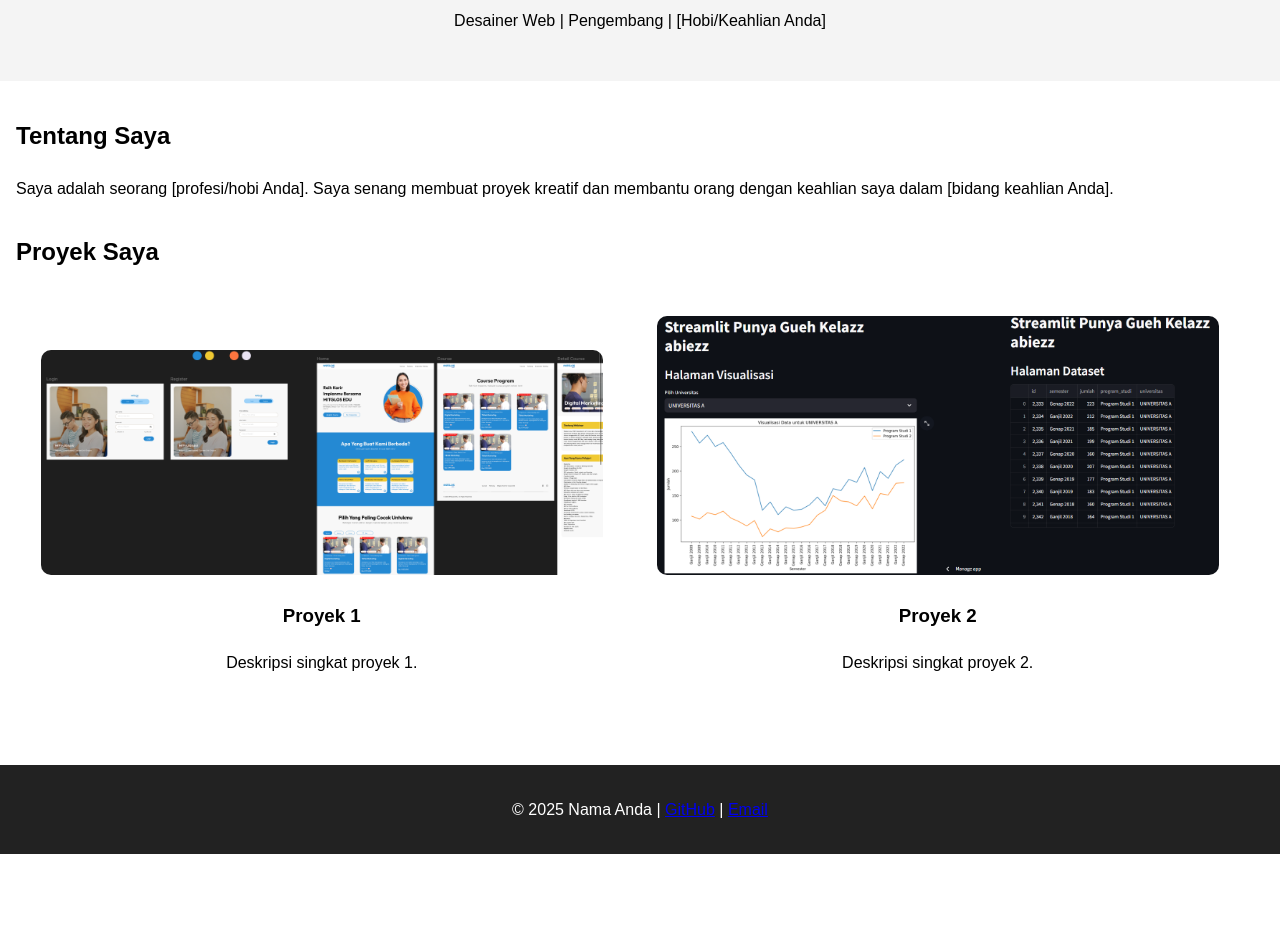
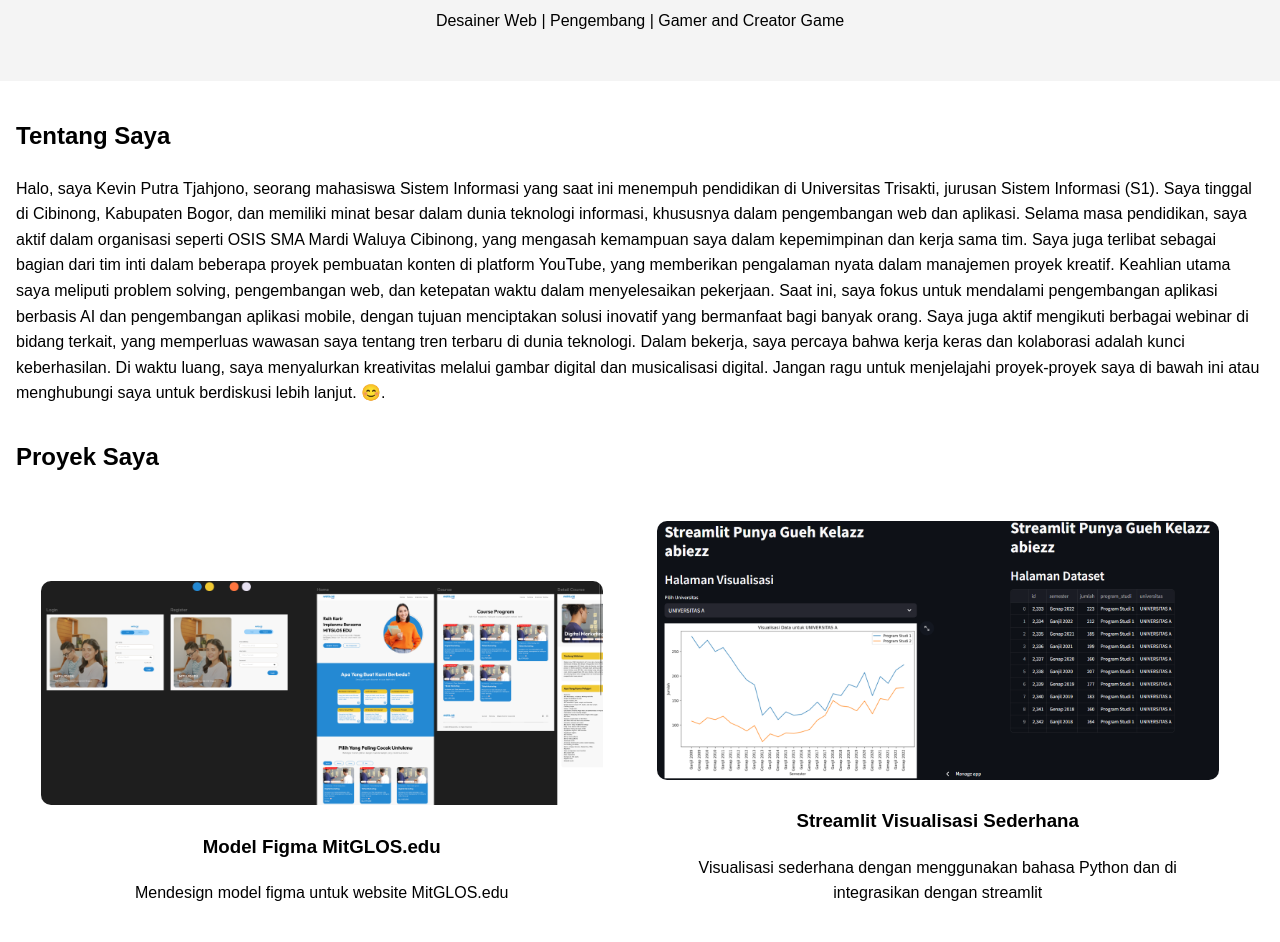
Before and after one commit to kevinputratjahjono/my-portfolio, a plain HTML site: page index.html in a window 1280 px wide. Shown: the part 257-1199 px from the top of the page. Before the commit the page ends 1111 px from the top, so only its background shows below. Drawn offline with Linux system fonts and the light colour scheme.

Commit message:
Update index.html
edit semua

```diff
--- a/index.html
+++ b/index.html
@@ -3,39 +3,39 @@
 <head>
     <meta charset="UTF-8">
     <meta name="viewport" content="width=device-width, initial-scale=1.0">
-    <title>Portfolio Saya</title>
+    <title>Portfolio Kevin Putra</title>
     <link rel="stylesheet" href="assets/css/style.css">
 </head>
 <body>
     <header class="hero">
         <img src="assets/images/profile.jpg" alt="Foto Profil">
-        <h1>Nama Anda</h1>
-        <p>Desainer Web | Pengembang | [Hobi/Keahlian Anda]</p>
+        <h1>Kevin Putra Tjahjono</h1>
+        <p>Desainer Web | Pengembang | Gamer and Creator Game</p>
     </header>
 
     <main>
         <section class="about">
             <h2>Tentang Saya</h2>
-            <p>Saya adalah seorang [profesi/hobi Anda]. Saya senang membuat proyek kreatif dan membantu orang dengan keahlian saya dalam [bidang keahlian Anda].</p>
+            <p>Halo, saya Kevin Putra Tjahjono, seorang mahasiswa Sistem Informasi yang saat ini menempuh pendidikan di Universitas Trisakti, jurusan Sistem Informasi (S1). Saya tinggal di Cibinong, Kabupaten Bogor, dan memiliki minat besar dalam dunia teknologi informasi, khususnya dalam pengembangan web dan aplikasi. Selama masa pendidikan, saya aktif dalam organisasi seperti OSIS SMA Mardi Waluya Cibinong, yang mengasah kemampuan saya dalam kepemimpinan dan kerja sama tim. Saya juga terlibat sebagai bagian dari tim inti dalam beberapa proyek pembuatan konten di platform YouTube, yang memberikan pengalaman nyata dalam manajemen proyek kreatif. Keahlian utama saya meliputi problem solving, pengembangan web, dan ketepatan waktu dalam menyelesaikan pekerjaan. Saat ini, saya fokus untuk mendalami pengembangan aplikasi berbasis AI dan pengembangan aplikasi mobile, dengan tujuan menciptakan solusi inovatif yang bermanfaat bagi banyak orang. Saya juga aktif mengikuti berbagai webinar di bidang terkait, yang memperluas wawasan saya tentang tren terbaru di dunia teknologi. Dalam bekerja, saya percaya bahwa kerja keras dan kolaborasi adalah kunci keberhasilan. Di waktu luang, saya menyalurkan kreativitas melalui gambar digital dan musicalisasi digital. Jangan ragu untuk menjelajahi proyek-proyek saya di bawah ini atau menghubungi saya untuk berdiskusi lebih lanjut. 😊.</p>
         </section>
 
         <section class="projects">
             <h2>Proyek Saya</h2>
             <div class="project">
                 <img src="assets/images/project1.jpg" alt="Proyek 1">
-                <h3>Proyek 1</h3>
-                <p>Deskripsi singkat proyek 1.</p>
+                <h3>Model Figma MitGLOS.edu</h3>
+                <p>Mendesign model figma untuk website MitGLOS.edu</p>
             </div>
             <div class="project">
                 <img src="assets/images/project2.jpg" alt="Proyek 2">
-                <h3>Proyek 2</h3>
-                <p>Deskripsi singkat proyek 2.</p>
+                <h3>Streamlit Visualisasi Sederhana</h3>
+                <p>Visualisasi sederhana dengan menggunakan bahasa Python dan di integrasikan dengan streamlit</p>
             </div>
         </section>
     </main>
 
     <footer>
-        <p>© 2025 Nama Anda | <a href="https://github.com/username">GitHub</a> | <a href="mailto:email@domain.com">Email</a></p>
+        <p>© 2025 Kevin Putra | <a href="https://github.com/kevinputratjahjono">GitHub</a> | <a href="vinixailast@gmail.com">Email</a></p>
     </footer>
 </body>
 </html>
```
